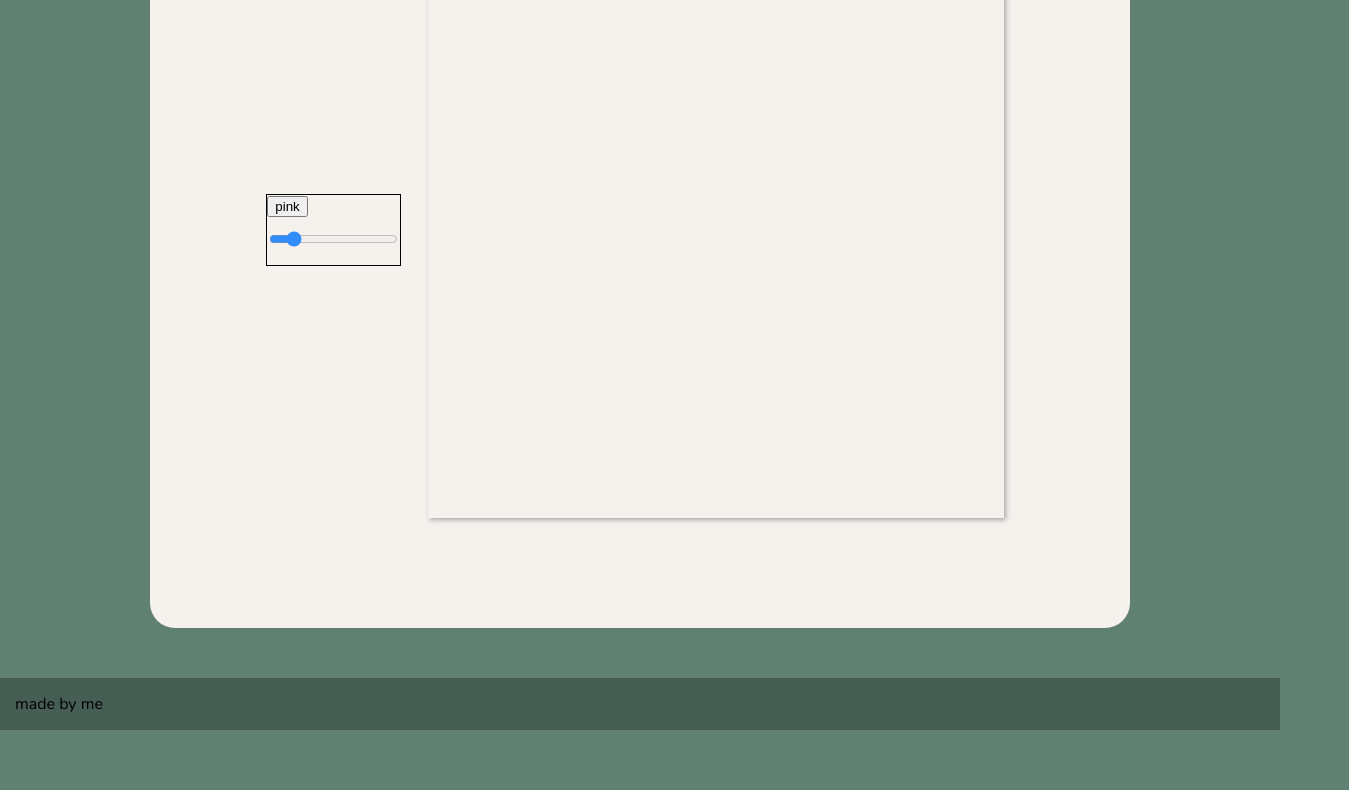
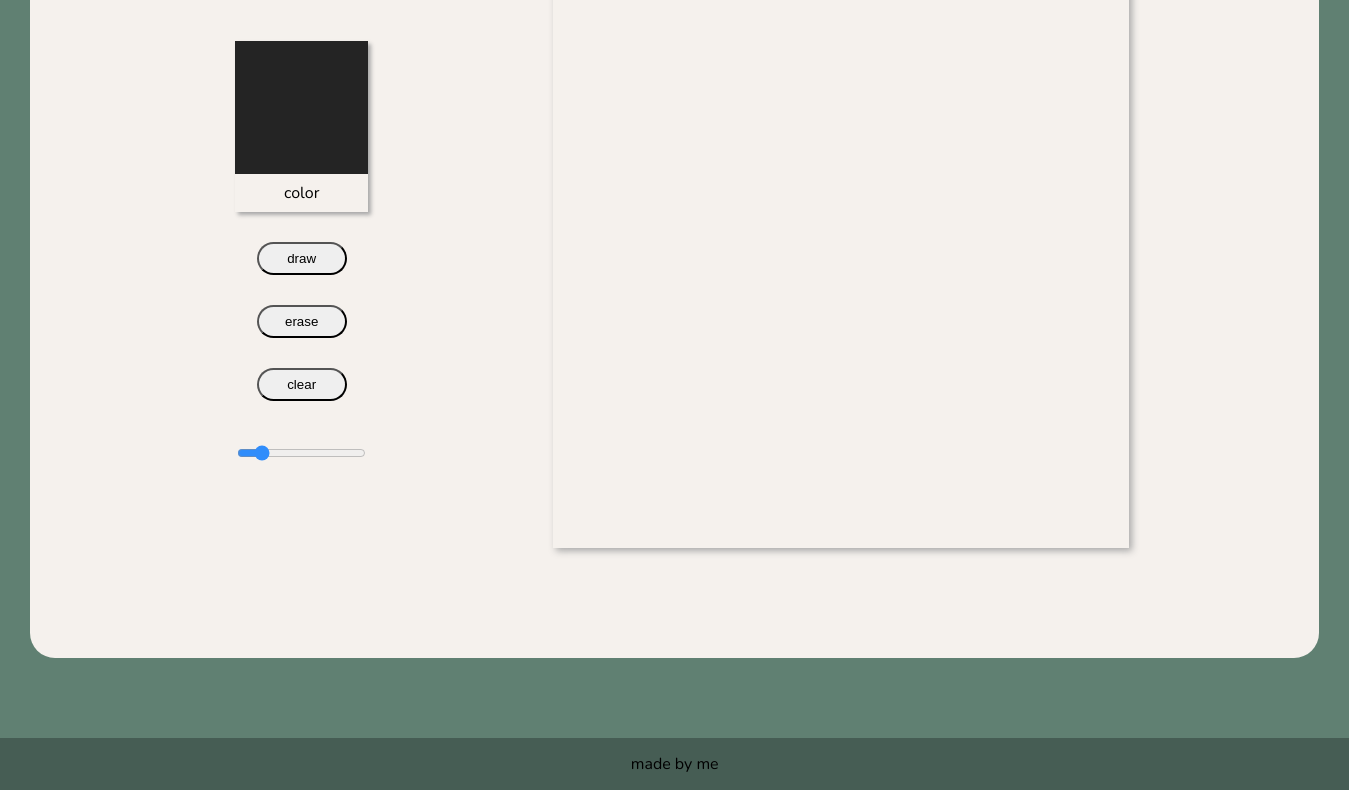
Before and after one commit to yipqp/etch-a-sketch, a plain HTML site: page index.html in a window 1280 px wide. Shown: the part 337-1127 px from the top of the page, 1349 px wide, since content can reach past the window. Before the commit the page ends 1067 px from the top, so only its background shows below. Drawn offline with nearby package versions, Linux system fonts and the light colour scheme.

Commit message:
Implement button features

```diff
--- a/index.html
+++ b/index.html
@@ -7,12 +7,20 @@
     <link rel="stylesheet" href="style.css">
     <script src="script.js" defer></script>
     <title>etch a sketch</title>
+    <link rel="icon" type="image/x-icon" href="/images/favicon.ico">
 </head>
 <body>
+    <div class="body-container">
         <div class="header">etch a sketch</div>
         <div class="main-container">
             <div class="function-container">
-            <button class="color-selector" id="pink">pink</button>
+                <div class="color-container">
+                    <input type="color" value="#242424" class="color-picker">
+                    <div class="color-label">color</div>
+                </div>
+                <button class="draw">draw</button>
+                <button class="erase">erase</button>
+                <button class="clear">clear</button>
                 <div class="slider-container">
                     <input type="range" min="1" max="100" value="16" class="grid-slider">
                     <div class="output"></div>
@@ -21,5 +29,6 @@
             <div class="grid-container"></div>
         </div>
         <div class="footer"> made by me</div>
+    </div>
 </body>
 </html>
--- a/script.js
+++ b/script.js
@@ -1,8 +1,31 @@
 const gridContainer = document.querySelector(".grid-container");
 const output = document.querySelector(".output");
 const gridSlider = document.querySelector(".grid-slider");
+const colorPicker = document.querySelector(".color-picker");
+const drawButton = document.querySelector(".draw");
+const eraseButton = document.querySelector(".erase");
+const clearButton = document.querySelector(".clear");
+
+let color = "#242424";
+let isDrawing = false;
 
 gridSlider.addEventListener("change", updateGrid);
+colorPicker.addEventListener("change", changeColor);
+drawButton.addEventListener("click", enableDraw);
+eraseButton.addEventListener("click", enableErase);
+clearButton.addEventListener("click", updateGrid);
+
+function changeColor(e) {
+    color = e.target.value;
+}
+
+function enableDraw() {
+    color = colorPicker.value;
+}
+
+function enableErase() {
+    color = "#F5F1ED";
+}
 
 function updateGrid() {
     let input = gridSlider.value;
@@ -24,11 +47,16 @@ function updateGrid() {
 function makeSquare() {
     const gridSquare = document.createElement("div");
     gridSquare.setAttribute("class", "grid-square");
-    gridSquare.addEventListener("mouseenter", () => {
-        gridSquare.style.backgroundColor = "#B9CAC4";
+    gridSquare.addEventListener("mousedown", () => {
+        isDrawing = true;
+        gridSquare.style.backgroundColor = color;
+
     });
-    gridSquare.addEventListener("mouseleave", () => {
-        gridSquare.style.backgroundColor = "";
+    gridSquare.addEventListener("mousemove", () => {
+        if (isDrawing) gridSquare.style.backgroundColor = color;
+    });
+    gridSquare.addEventListener("mouseup", () => {
+        isDrawing = false;
     });
     return gridSquare;
 }
--- a/style.css
+++ b/style.css
@@ -9,13 +9,19 @@ body {
     user-select: none;
 }
 
+.body-container,
 .header,
-.main-container,
-.footer
-.function-container {
+.footer,
+.function-container,
+.color-container {
     display: flex;
     justify-content: center;
     align-items: center;
+
+}
+
+.body-container {
+    flex-flow: column wrap;
 
 }
 
@@ -29,37 +35,73 @@ body {
 }
 
 .main-container {
-    flex: 1;
-    justify-content: space-evenly;
+    display: flex;
+    gap: 150px;
     border-radius: 25px;
     background-color: #F5F1ED;
-    padding: 100px;
-    margin: 0 150px;
-
+    padding: 100px 180px;
+    margin: 30px;
 }
 
 
 .function-container {
-    border: 1px solid black;
+    flex-direction: column;
+    gap: 30px;
+    padding: 25px;
+    max-width: 200px;
 }
+
+button {
+    padding: 7px 25px;
+    border-radius: 20px;
+    width: 90px;
+
+}
+
+.color-container {
+    flex-direction: column;
+    box-shadow: 3px 3px 4px #a9a9a9;
+}
+
+.color-picker {
+    appearance: none;
+    border: none;
+    cursor: pointer;
+    width: 10em;
+    height: 10em;
+    padding: 0;
+    margin: 0;
+}
+
+::-webkit-color-swatch-wrapper {
+  padding: 0;
+}
+
+::-webkit-color-swatch{
+    border: none;
+}
+
+.color-label {
+    padding: 8px;
+}
+
 
 .footer {
     background-color: #465D54;
-    flex: none;
     margin-top: 50px;
     padding: 15px;
-
-
+    align-self: stretch;
 }
 
 .grid-container {
     width: 36em;
+    min-width: 18em;
     /* height: 36em; */
     aspect-ratio: 1/1;
     display: flex;
     flex: 0 1 auto;
     flex-wrap: wrap;
-    box-shadow: 2px 2px 5px #a9a9a9;
+    box-shadow: 3px 3px 7px #a9a9a9;
     margin: 10px;
 }
 
```
Also changed, not shown: images/favicon.ico (added). Lines whose indentation alone changed are shown as unchanged.
